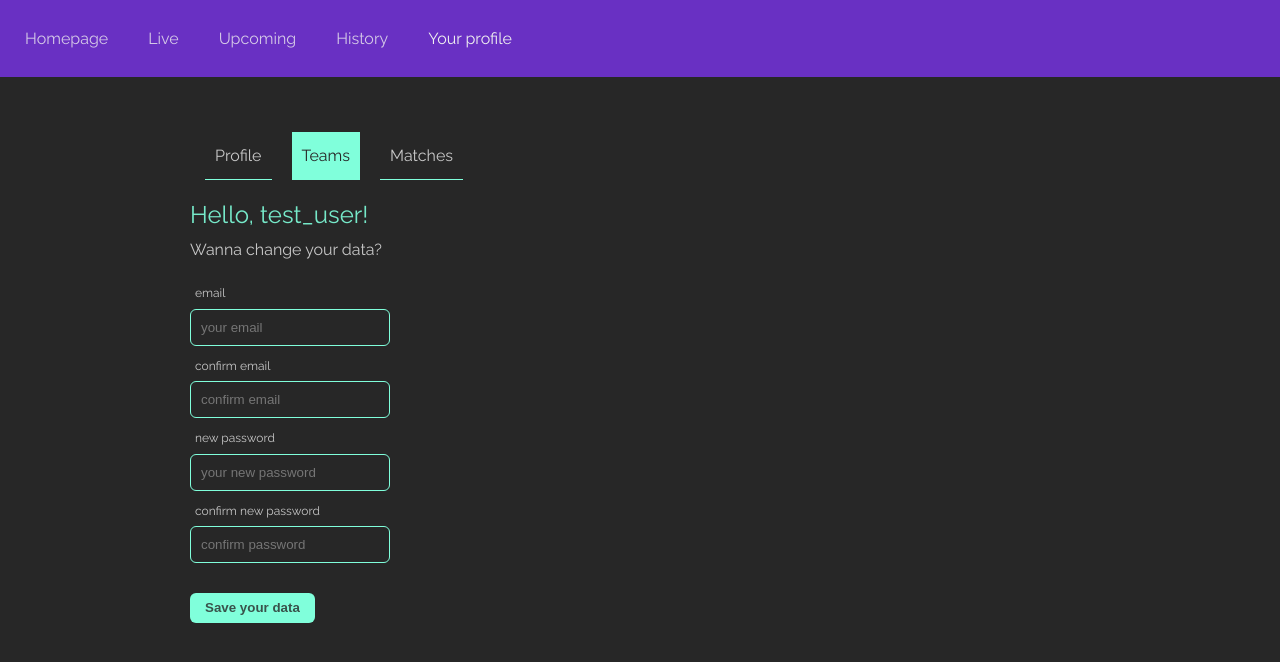
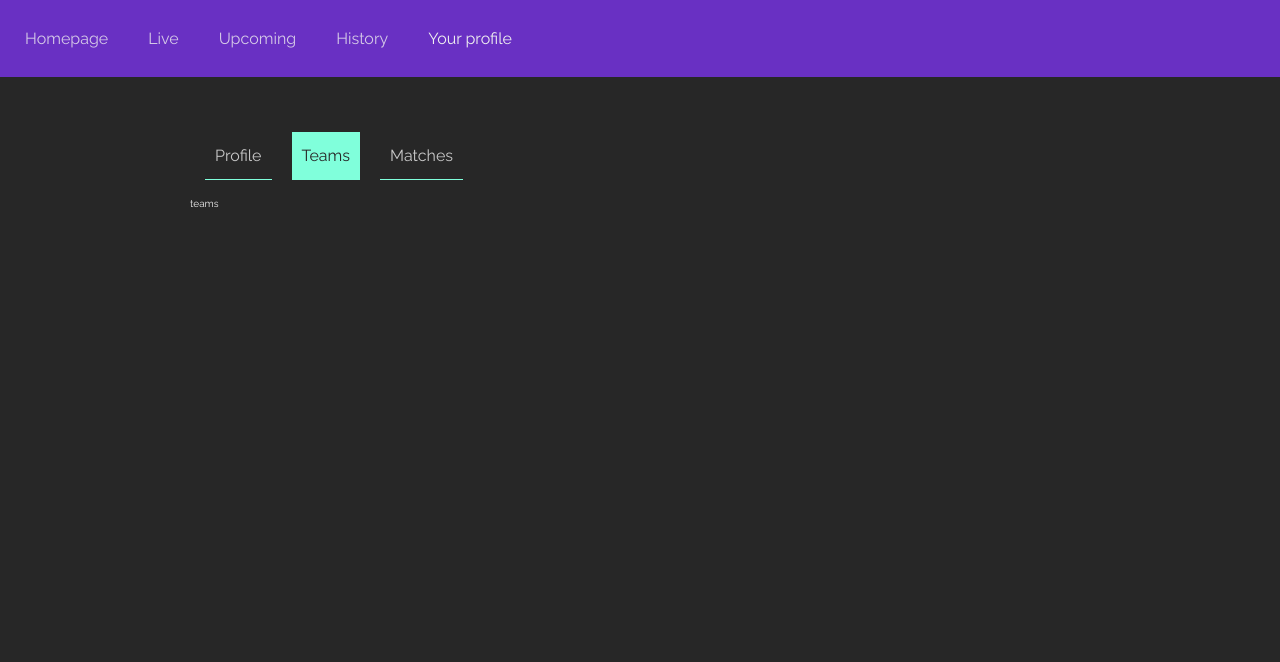
Before and after one commit to kazbag/hltv-analyser, a React (Create React App) app in the folder client/: page /profile/teams in a window 1280 px wide. Shown: the top 662 px of the page. Built offline with nearby package versions, Linux system fonts and the light colour scheme.

Commit message:
updated router in profile section

```diff
--- a/client/src/App.js
+++ b/client/src/App.js
@@ -21,7 +21,9 @@ const App = () => {
             <Route path="/matches/live" component={LiveMatches} />
             <Route path="/matches/upcoming" component={OfflineMatches} />
             <Route path="/matches/history" component={Homepage} />
-            <Route path="/profile" component={ProfilePage} />
+            <Route exact path="/profile" component={ProfilePage} />
+            <Route path="/profile/teams" component={ProfilePage} />
+            <Route path="/profile/matches" component={ProfilePage} />
           </Switch>
         </Router>
       </div>
--- a/client/src/components/ProfileContainer.js
+++ b/client/src/components/ProfileContainer.js
@@ -1,21 +1,23 @@
 import React from "react";
-import Form from "./Form/Form";
-const ProfileContainer = ({ username }) => {
-  return (
-    <div className="profile-container">
-      <ul className="list list--ul profile__data__list">
-        <li className="list-item profile__data__list-item profile__data__list-item--username">
-          Hello, {username}!
-        </li>
-        <li className="list-item profile__data__list-item">
-          Wanna change your data?
-        </li>
-        <li className="list-item profile__data__list-item">
-          <Form />
-        </li>
-      </ul>
-    </div>
-  );
+import ProfileSettings from "./ProfileSettings";
+
+const renderSwitch = (pathname) => {
+  switch (pathname) {
+    case "/profile":
+      return <ProfileSettings username="test_user" />;
+      break;
+    case "/profile/teams":
+      return <div>teams</div>;
+      break;
+    case "/profile/matches":
+      return <div>matches</div>;
+      break;
+  }
+};
+
+const ProfileContainer = ({ pathname }) => {
+  console.log(pathname);
+  return <div className="profile-container">{renderSwitch(pathname)} </div>;
 };
 
 export default ProfileContainer;
--- /dev/null
+++ b/client/src/components/ProfileSettings.js
@@ -0,0 +1,20 @@
+import React from "react";
+import Form from "./Form/Form";
+
+const ProfileSettings = ({ username }) => {
+  return (
+    <ul className="list list--ul profile__data__list">
+      <li className="list-item profile__data__list-item profile__data__list-item--username">
+        Hello, {username}!
+      </li>
+      <li className="list-item profile__data__list-item">
+        Wanna change your data?
+      </li>
+      <li className="list-item profile__data__list-item">
+        <Form />
+      </li>
+    </ul>
+  );
+};
+
+export default ProfileSettings;
--- a/client/src/pages/ProfilePage.js
+++ b/client/src/pages/ProfilePage.js
@@ -1,11 +1,15 @@
 import React from "react";
 import ProfileNavbar from "../components/ProfileNavbar";
 import ProfileContainer from "../components/ProfileContainer";
-const ProfilePage = () => {
+
+const ProfilePage = ({ history, username }) => {
   return (
     <section className="section section-profile">
       <ProfileNavbar />
-      <ProfileContainer username="test_user" />
+      <ProfileContainer
+        username="test_user"
+        pathname={history.location.pathname}
+      />
     </section>
   );
 };
```
Also changed, not shown: client/src/components/UserMatches.js (added, +12 -0 lines).
